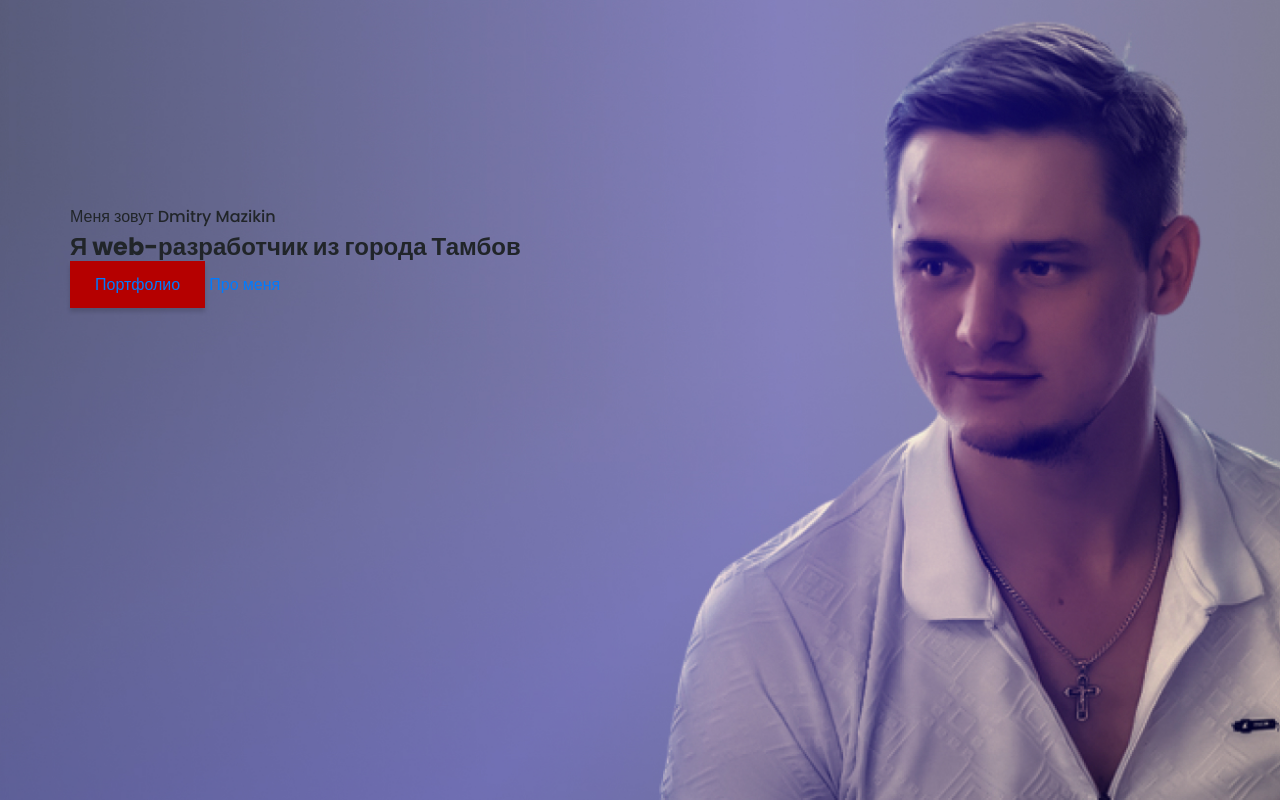
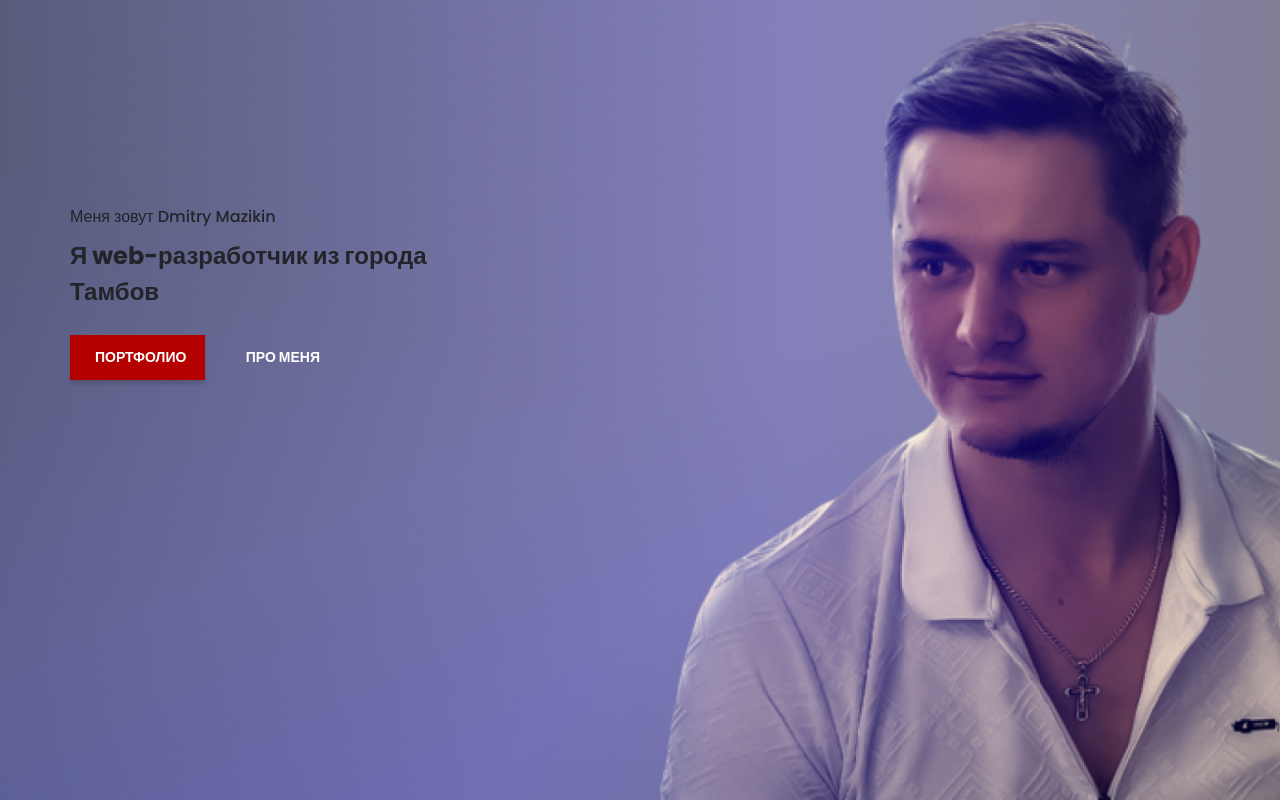
Before and after one commit to dmazikin/dmitry-mazikin, a PHP site: page / in a window 1280 px wide. Run offline with PHP 8.4, Linux system fonts and the light colour scheme; style sheets or scripts are compiled from the project's sources.

Commit message:
add style subtitle

```diff
--- a/src/sass/blocks/_promo.scss
+++ b/src/sass/blocks/_promo.scss
@@ -3,4 +3,34 @@
   position: relative;
   background: url('/img/my_photo4.jpg') center (50%/cover) no-repeat;
   padding-top: 205px;
+  &__title {
+    width: 401px;
+    margin-bottom: 0;
+    margin-top: 9px;
+  }
+  &__subtitle {
+    position: relative;
+    padding-left: 10px;
+    z-index: 2;
+    @include before_circle;
+
+  }
+  &__btns {
+    margin-top: 25px;
+    display: flex;
+    width: 250px;
+    justify-content: space-between;
+    align-items: center;
+  }
+  &__link {
+    color: #fff;
+    font-weight: 700;
+    font-size: 14px;
+    text-decoration: none;
+    text-transform: uppercase;
+    &:hover {
+      color: #fff;
+      text-decoration: none;
+    }
+  }
 }
```
